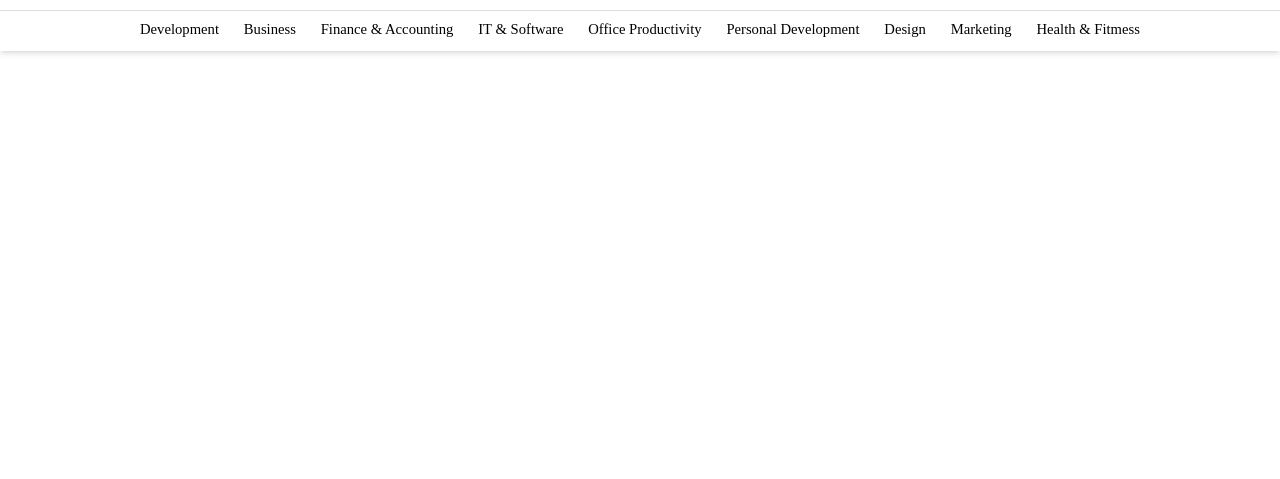
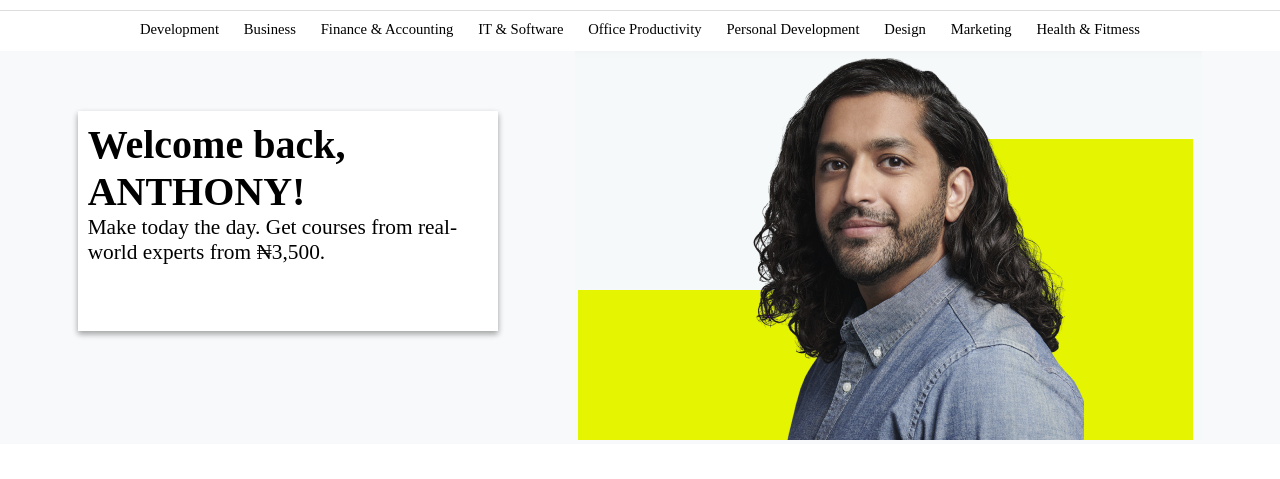
Before and after one commit to izudada/udemy_landing_page, a plain HTML site: page index.html in a window 1280 px wide. Shown: the part 67-546 px from the top of the page. Drawn offline with nearby package versions, Linux system fonts and the light colour scheme.

Commit message:
feat: design hero section

```diff
--- a/index.html
+++ b/index.html
@@ -62,5 +62,18 @@
             <li>Health & Fitmess</li>
         </ul>
     </div>
+
+    <!-- Hero Section -->
+    <section class="hero-section">
+        <div class="hero-text">
+            <h1>Welcome back, <br> ANTHONY! </h1>
+            <p>
+                Make today the day. Get courses from real-world experts from ₦3,500.
+            </p>
+        </div>
+        <div class="hero-img">
+            <img src="images/hero-image.png" alt="Hero Image">
+        </div>
+    </section>
 </body>
 </html>
--- a/main.css
+++ b/main.css
@@ -1,6 +1,7 @@
 /*===== VARIABLES CSS =====*/
 :root{
-    --my-border: 1px solid rgb(223, 221, 221)
+    --my-border: 1px solid rgb(223, 221, 221);
+    --light-blue: #f7f9fa;
 }
 
 *{
@@ -40,7 +41,7 @@ header ul{
     padding: 17px;
     border-radius: 40px;
     border: 1px solid rgb(82, 81, 81);
-    background-color: rgb(245, 245, 245)
+    background-color: var(--light-blue);
 }
 
 .user-icon{
@@ -69,3 +70,27 @@ header ul{
     padding: 10px 140px;
     font-size: 11pt;
 }
+
+/* Hero Section */
+.hero-text{
+    margin-top: 60px;
+    background-color: #ffffff;
+    padding: 10px;
+    height: 200px;
+    width: 400px;
+    box-shadow: rgba(0, 0, 0, 0.16) 0px 3px 6px, rgba(0, 0, 0, 0.23) 0px 3px 6px;
+}
+
+h1{
+    font-size: 30pt;
+}
+
+.hero-text p{
+    font-size: 16pt;
+}
+
+.hero-section{
+    background-color: var(--light-blue);
+    display: flex;
+    justify-content: space-evenly;
+}
```
Also changed, not shown: images/hero-image.png (added).
